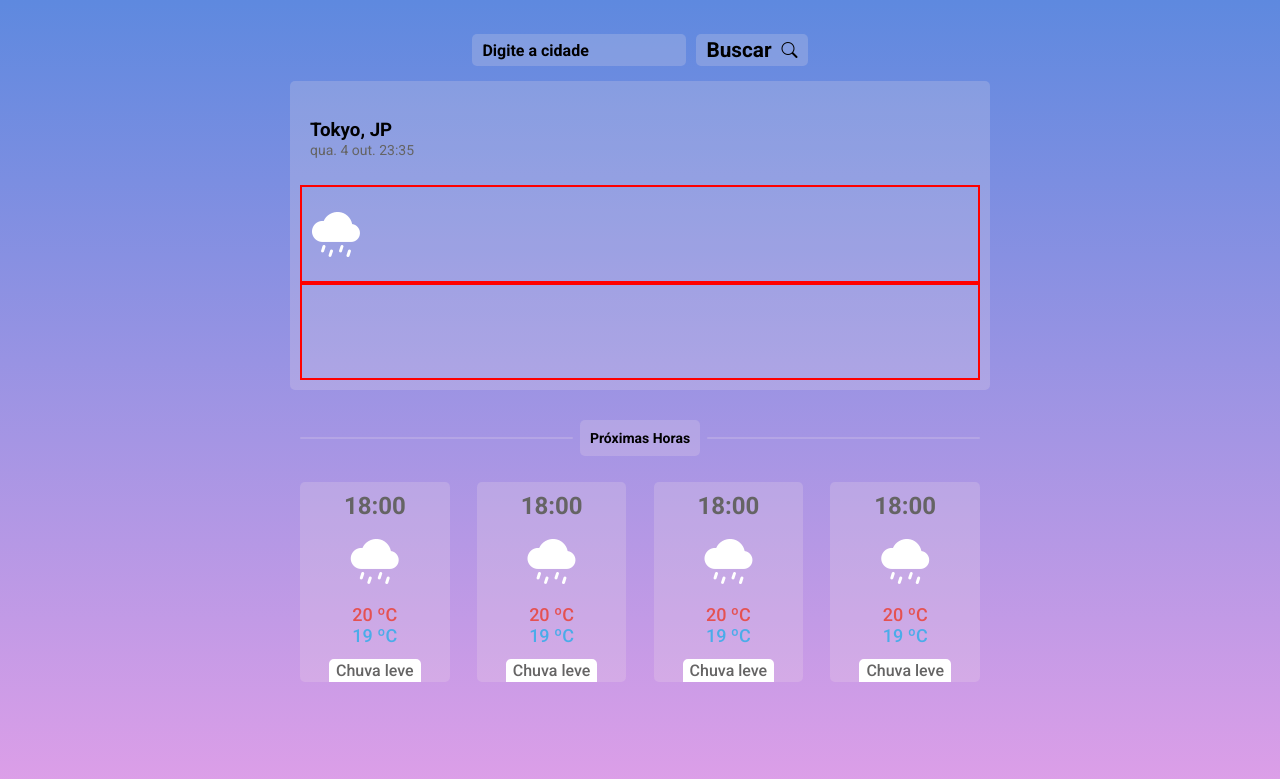
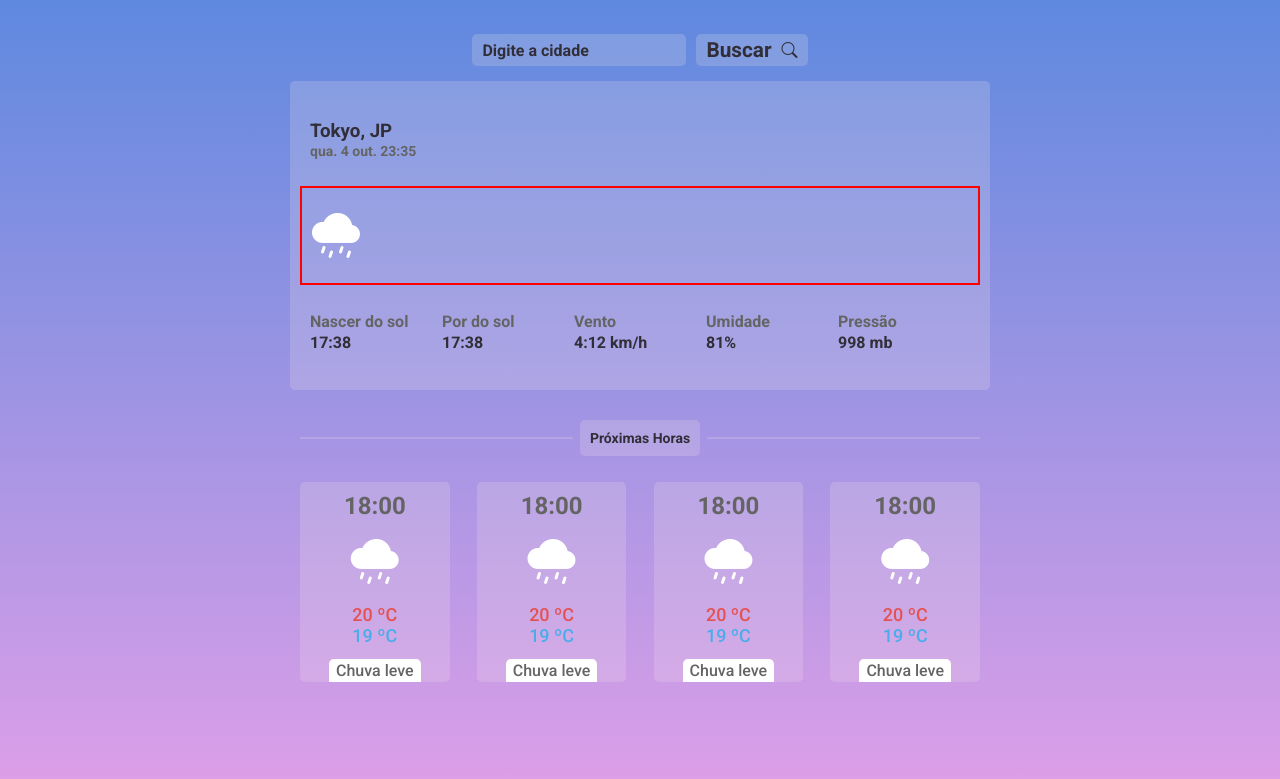
Before and after one commit to luccas-specht/how-is-the-weather, a plain HTML site: page index.html in a window 1280 px wide. Drawn offline with nearby package versions, Linux system fonts and the light colour scheme.

Commit message:
style: add layout

```diff
--- a/index.html
+++ b/index.html
@@ -52,7 +52,46 @@
             </section>
             <section
               class="wrapper__main-content__current-weather__other-infos"
-            ></section>
+            >
+              <div
+                class="wrapper__main-content__current-weather__other-infos--group"
+              >
+                <div
+                  class="wrapper__main-content__current-weather__other-infos--group-wrapper"
+                >
+                  <div
+                    class="wrapper__main-content__current-weather__other-infos--group-items"
+                  >
+                    <span class="span-bold">Nascer do sol</span>
+                    <span>17:38</span>
+                  </div>
+                  <div
+                    class="wrapper__main-content__current-weather__other-infos--group-items"
+                  >
+                    <span class="span-bold">Por do sol</span>
+                    <span>17:38</span>
+                  </div>
+                  <div
+                    class="wrapper__main-content__current-weather__other-infos--group-items"
+                  >
+                    <span class="span-bold">Vento</span>
+                    <span>4:12 km/h</span>
+                  </div>
+                  <div
+                    class="wrapper__main-content__current-weather__other-infos--group-items"
+                  >
+                    <span class="span-bold">Umidade</span>
+                    <span>81%</span>
+                  </div>
+                  <div
+                    class="wrapper__main-content__current-weather__other-infos--group-items"
+                  >
+                    <span class="span-bold">Pressão</span>
+                    <span>998 mb</span>
+                  </div>
+                </div>
+              </div>
+            </section>
           </div>
         </main>
       </section>
--- a/style.css
+++ b/style.css
@@ -12,7 +12,7 @@ html {
 
 body {
   height: 100%;
-  color: black;
+  color: #312e38;
   -webkit-font-smoothing: antialiased !important;
   height: 100%;
   display: flex;
@@ -79,12 +79,12 @@ a {
   height: 2rem;
   border-radius: 5px;
   padding: 10px;
-  color: black;
+  color: #312e38;
   font-weight: 600;
 }
 
 .wrapper__main-content__searching--input::placeholder {
-  color: black;
+  color: #312e38;
   font-weight: 600;
 }
 
@@ -98,7 +98,7 @@ a {
   margin: 0;
   line-height: 0;
   padding: 10px;
-  color: black;
+  color: #312e38;
   font-weight: 600;
   display: flex;
   align-items: center;
@@ -106,7 +106,7 @@ a {
 
 .wrapper__main-content__searching--button--search-icon {
   font-size: 1rem;
-  color: black;
+  color: #312e38;
   margin-left: 10px;
 }
 
@@ -138,15 +138,45 @@ a {
     font-size: 14px;
   }
 }
+
 .wrapper__main-content__current-weather__thermal-sensation {
   border: 2px solid red;
   width: 100%;
   padding: 10px;
 }
+
 .wrapper__main-content__current-weather__other-infos {
-  border: 2px solid red;
   width: 100%;
   padding: 10px;
+}
+
+.wrapper__main-content__current-weather__other-infos--group {
+  display: flex;
+  flex-direction: column;
+  width: 100%;
+  gap: 10px;
+}
+
+.wrapper__main-content__current-weather__other-infos--group-wrapper {
+  width: 100%;
+  display: flex;
+  justify-content: space-between;
+}
+
+.wrapper__main-content__current-weather__other-infos--group-items {
+  display: flex;
+  flex-direction: column;
+  width: 100%;
+  gap: 2px;
+}
+
+.wrapper__main-content__current-weather__other-infos--group-items,
+span {
+  font-weight: 600;
+}
+
+.span-bold {
+  color: #656464;
 }
 
 .wrapper__main-content__next-weathers {
@@ -174,7 +204,7 @@ a {
   border-radius: 5px;
   padding: 10px;
   margin: 0 1%;
-  color: black;
+  color: #312e38;
   font-weight: 600;
   align-self: center;
 }
```
